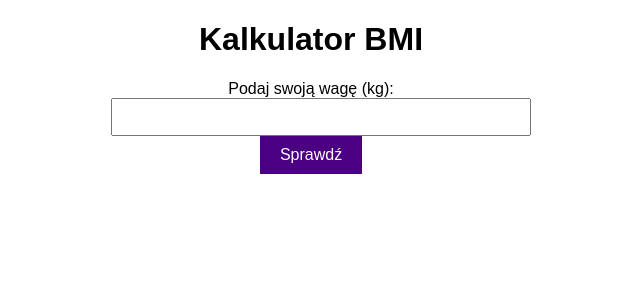
After one commit to endi9902/DiabeticPrediction, a Flask app: page /bmi in a window 1280 px wide. The commit adds this page. Shown: the top 300 px of the page, without its empty margins (329-969 px from the left). Run offline with Flask 3, Linux system fonts and the light colour scheme.

Commit message:
Calculate bmi and new endpoint /bmi

```diff
--- a/app.py
+++ b/app.py
@@ -5,6 +5,7 @@ from sklearn.svm import SVC
 from sklearn.ensemble import RandomForestClassifier
 from sklearn.model_selection import train_test_split
 from sklearn.metrics import accuracy_score
+import calculate_bmi
 app = Flask(__name__)
 
 # Załaduj model SVM
@@ -25,6 +26,13 @@ questions = [
     "Jakie jest twoje samopoczucie fizyczne w skali od 0 do 30?",
 ]
 answers = []
+
+questions_BMI = [
+    "Podaj swoją wagę (kg):",
+    "Podaj swój wzrost (m2):",
+]
+answers_BMI = []
+
 
 @app.route('/form', methods=['GET', 'POST'])
 def index():
@@ -79,5 +87,22 @@ def index():
 def gender():
     return render_template('main.html')
 
+@app.route('/bmi', methods=['GET','POST'])
+def calculate():
+    if request.method == 'POST':
+        user_answer_BMI = request.form['answer_BMI']
+        answers_BMI.append(user_answer_BMI)
+
+        if len(answers_BMI) < len(questions_BMI):
+            return render_template('bmi.html', question_BMI=questions_BMI[len(answers_BMI)])
+        else:
+            weight = answers_BMI[0]
+            height = answers_BMI[1]
+            bmi = calculate_bmi.calculate_bmi.calculate_bmi(weight, height)
+        print(bmi)
+        # return render_template('bmi.html',bmi=bmi)
+
+    return render_template('bmi.html', question_BMI=questions_BMI[0])
+
 if __name__ == '__main__':
     app.run()
--- /dev/null
+++ b/calculate_bmi.py
@@ -0,0 +1,5 @@
+class calculate_bmi:
+    @staticmethod
+    def calculate_bmi(weight, height):
+        bmi = float(weight) / (float(height) ** 2)
+        return bmi
--- /dev/null
+++ b/templates/bmi.html
@@ -0,0 +1,55 @@
+<!DOCTYPE html>
+<html>
+<head>
+    <title>Sprawdź, czy istnieje u Ciebie ryzyko zachorowania na cukrzyce typu 2</title>
+    <style>
+        body {
+            font-family: Arial, sans-serif;
+            margin: 20px;
+        }
+
+        h1 {
+            text-align: center;
+        }
+
+        form {
+            max-width: 400px;
+            margin: 0 auto;
+            text-align: center;
+        }
+
+        label {
+            display: block;
+            margin-top: 10px;
+        }
+
+        input[type="text"] {
+            width: 100%;
+            padding: 8px;
+            font-size: 16px;
+        }
+
+        input[type="submit"] {
+            padding: 10px 20px;
+            background-color: indigo;
+            color: white;
+            border: none;
+            font-size: 16px;
+            cursor: pointer;
+        }
+    </style>
+</head>
+<body>
+    <h1>Kalkulator BMI</h1>
+    <form method="POST">
+        <label>{{ question_BMI }}</label>
+        {% if question_BMI == "Podaj swoją wagę (kg):" %}
+        <input type="text" name="answer_BMI">
+        {% elif question_BMI == "Podaj swój wzrost (m2):" %}
+        <input type="text" name="answer_BMI">
+        {% endif %}
+
+        <input type="submit" value="Sprawdź">
+    </form>
+</body>
+</html>
--- a/templates/main.html
+++ b/templates/main.html
@@ -51,7 +51,7 @@
         <ul>
           <li><a class="active" href="/">Home</a></li>
           <li><a href="/form">Wypełnij test</a></li>
-          <li><a href="#">BMI</a></li>
+          <li><a href="/bmi">BMI</a></li>
 
       <a href="/" class="get-started-btn">Zarejestruj się</a>
 
```
